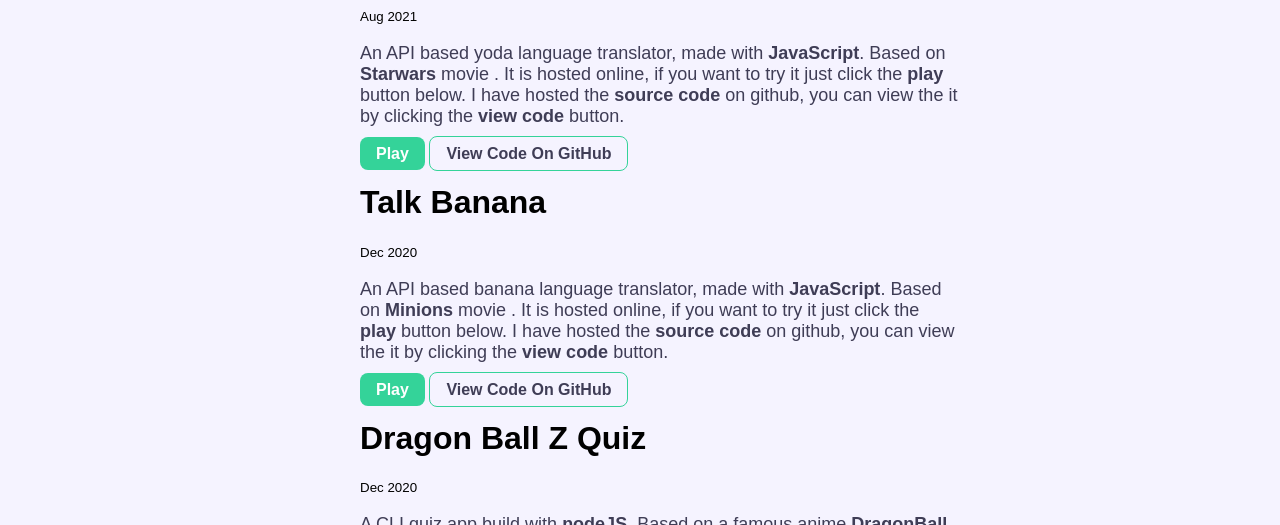
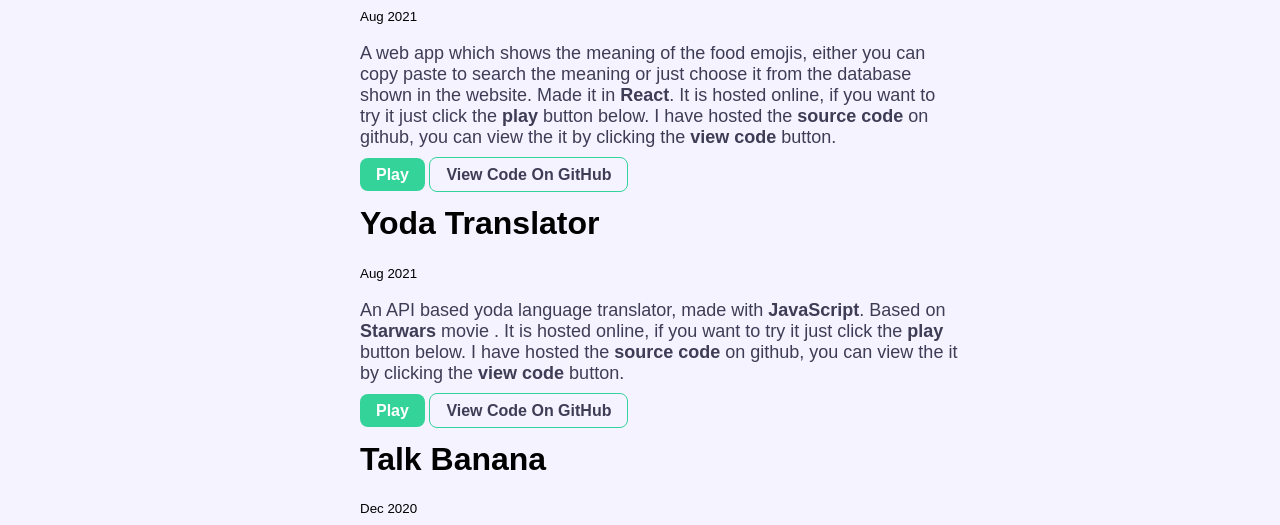
Before and after one commit to imaxisXD/component-library, a plain HTML site: page project.html in a window 1280 px wide. Shown: the part 575-1100 px from the top of the page. Drawn offline with Linux system fonts and the light colour scheme; a web font is replaced by a local one.

Commit message:
Added : mark 8

```diff
--- a/project.html
+++ b/project.html
@@ -30,6 +30,18 @@
     </header>
     <ul class="list-non-bullet">
         <div class="container container-center">
+            <li>
+                <h1>Food Interpreter</h1>
+                <small>Aug 2021</small>
+                <p>A web app which shows the meaning of the food emojis, either you can copy paste to search the meaning or just choose it from the database shown in the website. Made it in <strong>React</strong>. It is hosted online, if you want to try it just click the
+                    <strong>play</strong>
+                    button below. I have hosted the
+                    <strong>source code</strong> on github, you can view the it by clicking the <strong>view
+                        code</strong> button.</p>
+                <a class='link primary-link' href="https://food-interpreter.netlify.app/" target="_blank" rel="noopener noreferrer">Play</a>
+                <a class='link secondary-link' href='https://github.com/imaxisXD/Food-emoji-interpreter' target="_blank" rel="noopener noreferrer">View Code On
+                    GitHub</a>
+            </li>
             <li>
                 <h1>Yoda Translator</h1>
                 <small>Aug 2021</small>
```
